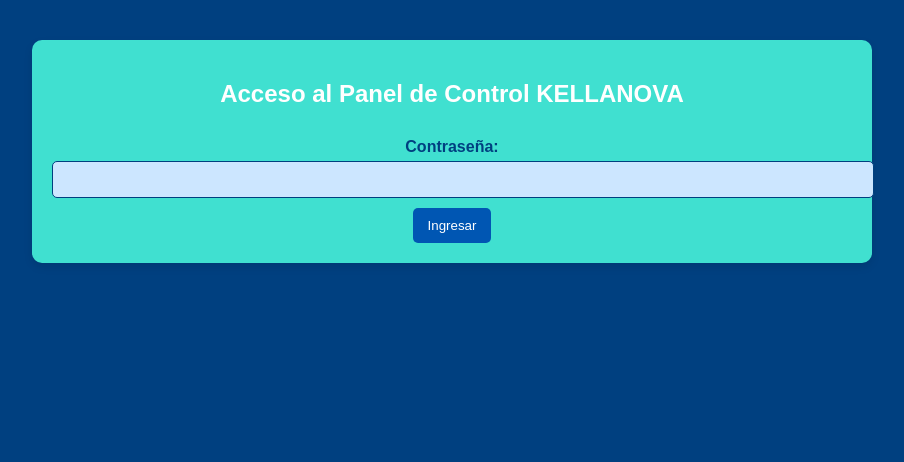
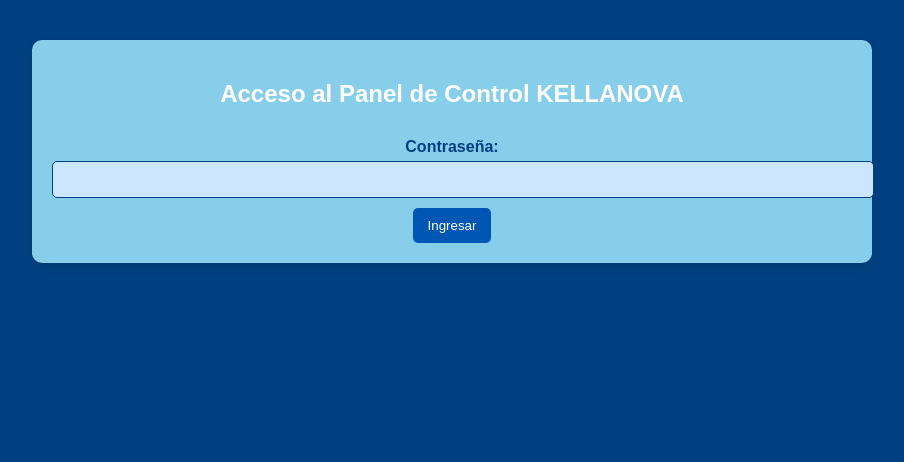
Before and after one commit to KaritZy/costkellanova, a Flask app: page / in a window 1280 px wide. Shown: the top 462 px of the page, without its empty margins (188-1092 px from the left). Run offline with Flask 3, Linux system fonts and the light colour scheme.

Commit message:
Cambiar fondo a azul cielo

```diff
--- a/static/styles.css
+++ b/static/styles.css
@@ -27,7 +27,7 @@
 
 /* Contenedor principal */
 .container {
-    background-color: #40E0D0; /* Azul turquesa */
+    background-color: #87CEEB; /* Azul Cielo */
     border-radius: 10px;
     box-shadow: 0 4px 8px rgba(0, 0, 0, 0.1);
     padding: 20px;
```
